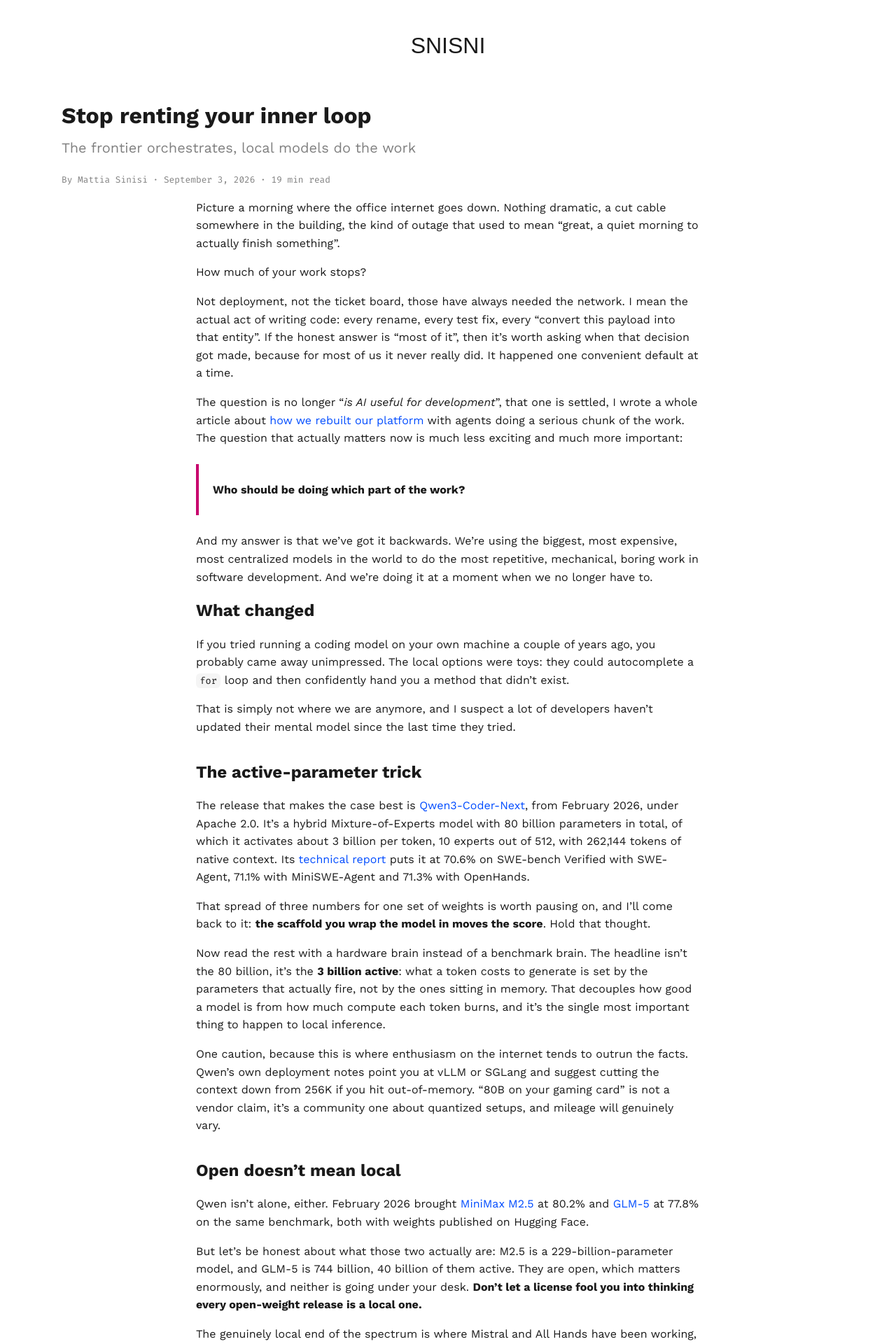
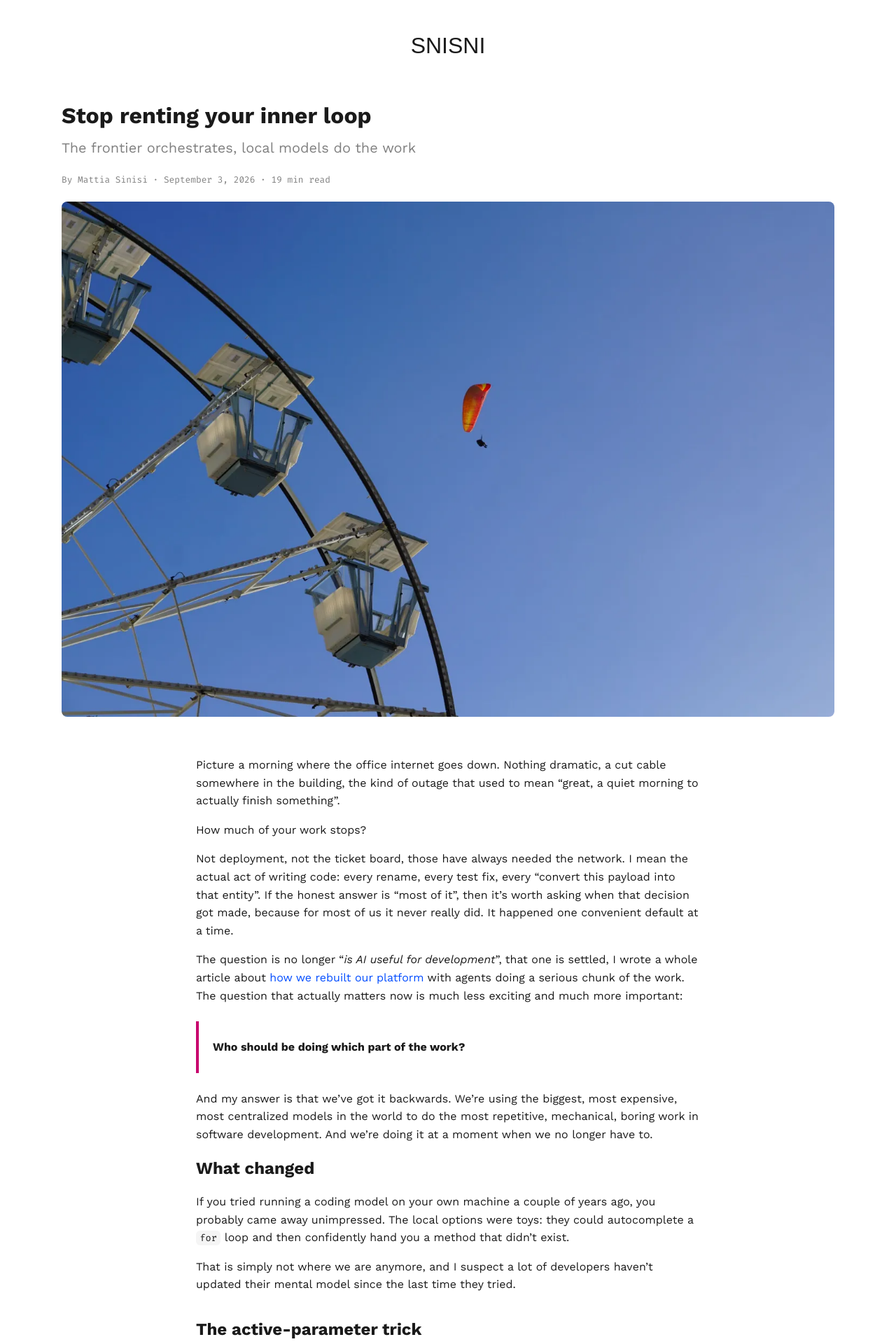
Before and after one commit to sinisimattia/sinisimattia, a Jekyll site: the page built from _posts/2026-09-03-investing-in-local-models.md, in a window 1280 px wide. Shown: the top 1920 px of the page at 70% size. Built offline with Jekyll 4.4.1, drawn with Linux system fonts in a browser that asks for light colours; some web fonts are replaced.

Commit message:
feat: add header image to local models article
Photographer-owned shot from Pexels, converted with the same settings
bin/optimize-images.sh uses for thumbnails (q80, max 1440px wide).
Wires it up as both teaser and header image with explicit dimensions.

Co-Authored-By: Claude Opus 5 (1M context) <noreply@anthropic.com>

```diff
--- a/_posts/2026-09-03-investing-in-local-models.md
+++ b/_posts/2026-09-03-investing-in-local-models.md
@@ -13,9 +13,11 @@ further_links:
     url: "https://arxiv.org/abs/2506.02153"
   - title: "Can Small Agents Collaborate to Beat a Single Large Language Model?"
     url: "https://arxiv.org/abs/2601.11327"
-# header:
-#   teaser: "/assets/images/thumbnails/investing-in-local-models.webp"
-#   image: "/assets/images/thumbnails/investing-in-local-models.webp"
+header:
+  teaser: "/assets/images/thumbnails/investing-in-local-models.webp"
+  image: "/assets/images/thumbnails/investing-in-local-models.webp"
+  image_width: 1440
+  image_height: 960
 ---
 
 Picture a morning where the office internet goes down. Nothing dramatic, a cut cable somewhere in the building, the kind of outage that used to mean "great, a quiet morning to actually finish something".
```
Also changed, not shown: assets/images/thumbnails/investing-in-local-models.webp (added).
